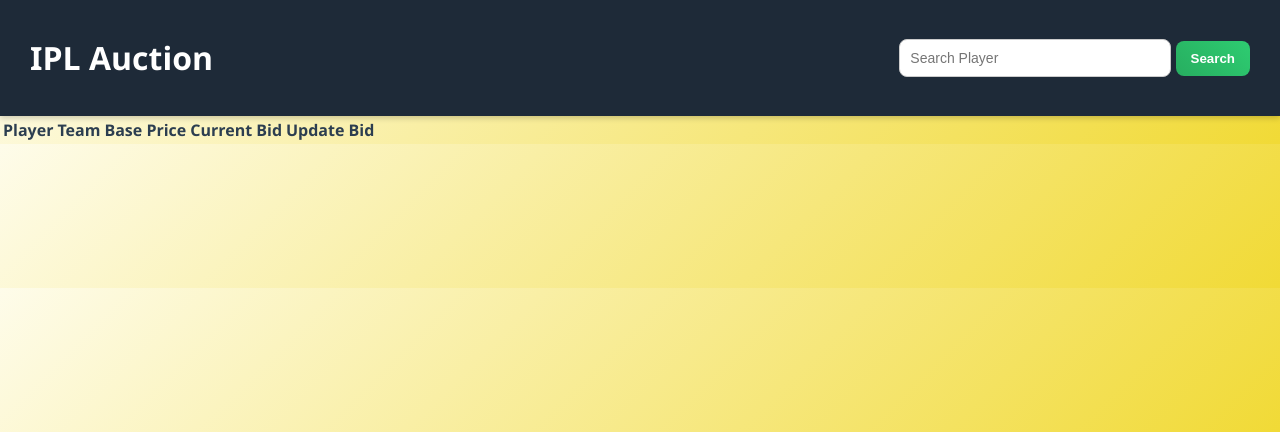
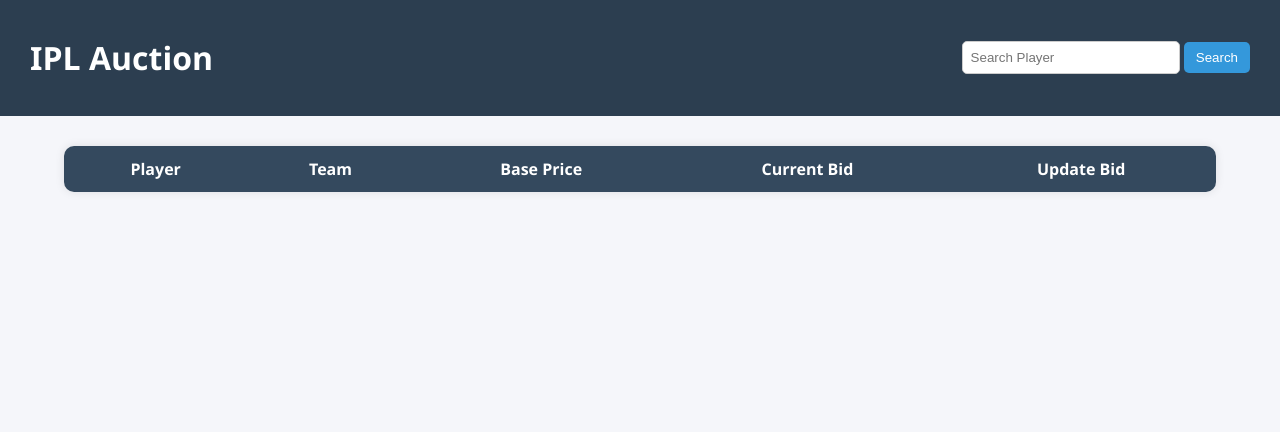
Before and after one commit to DhritiVichhivora/ipl-auction-system, a Flask app: page /auction in a window 1280 px wide. Shown: the top 432 px of the page. Run offline with Flask 3, Linux system fonts and the light colour scheme; lists and menus that the app fills with data are empty.

Commit message:
Update style.css

```diff
--- a/static/style.css
+++ b/static/style.css
@@ -1,42 +1,22 @@
-/* ===================== GENERAL ===================== */
+/* General */
 body {
     font-family: 'Segoe UI', Tahoma, Geneva, Verdana, sans-serif;
-    background: linear-gradient(135deg, #fefcea, #f1da36);
+    background: #f5f6fa;
     margin: 0;
     padding: 0;
-    color: #2c3e50;
 }
 
-a {
-    text-decoration: none;
-}
-
-/* ===================== HEADER ===================== */
+/* Header */
 .header {
-    background-color: #1e2a38;
+    background-color: #2c3e50;
     color: #fff;
     padding: 15px 30px;
     display: flex;
     justify-content: space-between;
     align-items: center;
-    box-shadow: 0px 2px 6px rgba(0,0,0,0.2);
 }
 
-.logout-btn {
-    background-color: #e74c3c;
-    color: #fff;
-    padding: 8px 15px;
-    border: none;
-    border-radius: 5px;
-    cursor: pointer;
-    transition: 0.3s;
-}
-
-.logout-btn:hover {
-    background-color: #c0392b;
-}
-
-/* ===================== FLASH MESSAGES ===================== */
+/* Flash messages */
 .flash {
     background-color: #27ae60;
     color: #fff;
@@ -45,142 +25,106 @@
     width: fit-content;
     border-radius: 5px;
     text-align: center;
-    font-weight: bold;
-    box-shadow: 0px 2px 6px rgba(0,0,0,0.2);
 }
 
-/* ===================== LOGIN PAGE ===================== */
+/* Login Page */
 .login-container {
     max-width: 400px;
     margin: 100px auto;
     padding: 30px;
     background-color: #fff;
-    border-radius: 15px;
-    box-shadow: 0px 0px 25px rgba(0,0,0,0.2);
+    border-radius: 10px;
+    box-shadow: 0px 0px 15px rgba(0,0,0,0.2);
     text-align: center;
-    animation: fadeIn 0.8s ease-in-out;
 }
 
 .login-container h2 {
-    margin-bottom: 25px;
-    color: #1e2a38;
+    margin-bottom: 20px;
+    color: #2c3e50;
 }
 
 .login-container input {
     width: 90%;
-    padding: 12px;
-    margin: 12px 0;
-    border-radius: 8px;
+    padding: 10px;
+    margin: 10px 0;
+    border-radius: 5px;
     border: 1px solid #ccc;
-    font-size: 14px;
 }
 
 .login-container button {
     width: 95%;
-    padding: 12px;
+    padding: 10px;
     margin-top: 15px;
-    background: linear-gradient(45deg, #e67e22, #d35400);
+    background-color: #2c3e50;
     color: #fff;
     border: none;
-    border-radius: 8px;
-    font-weight: bold;
+    border-radius: 5px;
     cursor: pointer;
     transition: 0.3s;
 }
 
 .login-container button:hover {
-    background: linear-gradient(45deg, #d35400, #e67e22);
+    background-color: #34495e;
 }
 
-/* ===================== AUCTION PAGE ===================== */
-.players-container {
-    display: flex;
-    flex-wrap: wrap;
-    justify-content: center;
-    gap: 25px;
-    margin: 30px;
+/* Auction Table */
+table {
+    width: 90%;
+    margin: 30px auto;
+    border-collapse: collapse;
+    background-color: #fff;
+    border-radius: 10px;
+    overflow: hidden;
+    box-shadow: 0px 0px 10px rgba(0,0,0,0.1);
 }
 
-.player-card {
-    background-color: #fff;
-    padding: 20px;
-    border-radius: 15px;
-    width: 220px;
-    box-shadow: 0px 8px 20px rgba(0,0,0,0.15);
+th, td {
+    padding: 12px 15px;
     text-align: center;
-    transition: transform 0.3s, box-shadow 0.3s;
 }
 
-.player-card:hover {
-    transform: translateY(-5px);
-    box-shadow: 0px 12px 25px rgba(0,0,0,0.2);
+th {
+    background-color: #34495e;
+    color: #fff;
 }
 
-.player-card h3 {
-    margin-bottom: 8px;
-    color: #1e2a38;
+tr:nth-child(even) {
+    background-color: #f2f2f2;
 }
 
-.player-card p {
-    margin: 5px 0;
-    font-size: 14px;
+tr:hover {
+    background-color: #dcdde1;
 }
 
-.player-card input {
-    width: 80%;
-    padding: 6px;
-    margin: 10px 0;
-    border-radius: 6px;
-    border: 1px solid #ccc;
-}
-
-.player-card button {
-    width: 85%;
-    padding: 8px;
-    background: linear-gradient(45deg, #3498db, #2980b9);
+/* Buttons */
+button {
+    background-color: #3498db;
     color: #fff;
+    padding: 7px 12px;
     border: none;
-    border-radius: 6px;
-    font-weight: bold;
+    border-radius: 5px;
     cursor: pointer;
     transition: 0.3s;
 }
 
-.player-card button:hover {
-    background: linear-gradient(45deg, #2980b9, #3498db);
+button:hover {
+    background-color: #2980b9;
 }
 
-/* ===================== SEARCH BAR ===================== */
+/* Search bar */
 .search-bar {
     text-align: center;
-    margin: 20px 0;
+    margin: 0;
 }
 
 .search-bar input {
-    padding: 10px;
-    width: 250px;
-    border-radius: 8px;
+    padding: 8px;
+    width: 200px;
+    border-radius: 5px;
     border: 1px solid #ccc;
-    font-size: 14px;
 }
 
 .search-bar button {
-    padding: 10px 15px;
-    border-radius: 8px;
-    border: none;
-    background: linear-gradient(45deg, #27ae60, #2ecc71);
-    color: #fff;
-    font-weight: bold;
-    cursor: pointer;
-    transition: 0.3s;
+    padding: 8px 12px;
+    border-radius: 5px;
 }
-
-.search-bar button:hover {
-    background: linear-gradient(45deg, #2ecc71, #27ae60);
-}
-
-/* ===================== ANIMATIONS ===================== */
-@keyframes fadeIn {
-    0% {opacity: 0; transform: translateY(-20px);}
-    100% {opacity: 1; transform: translateY(0);}
-}
```
